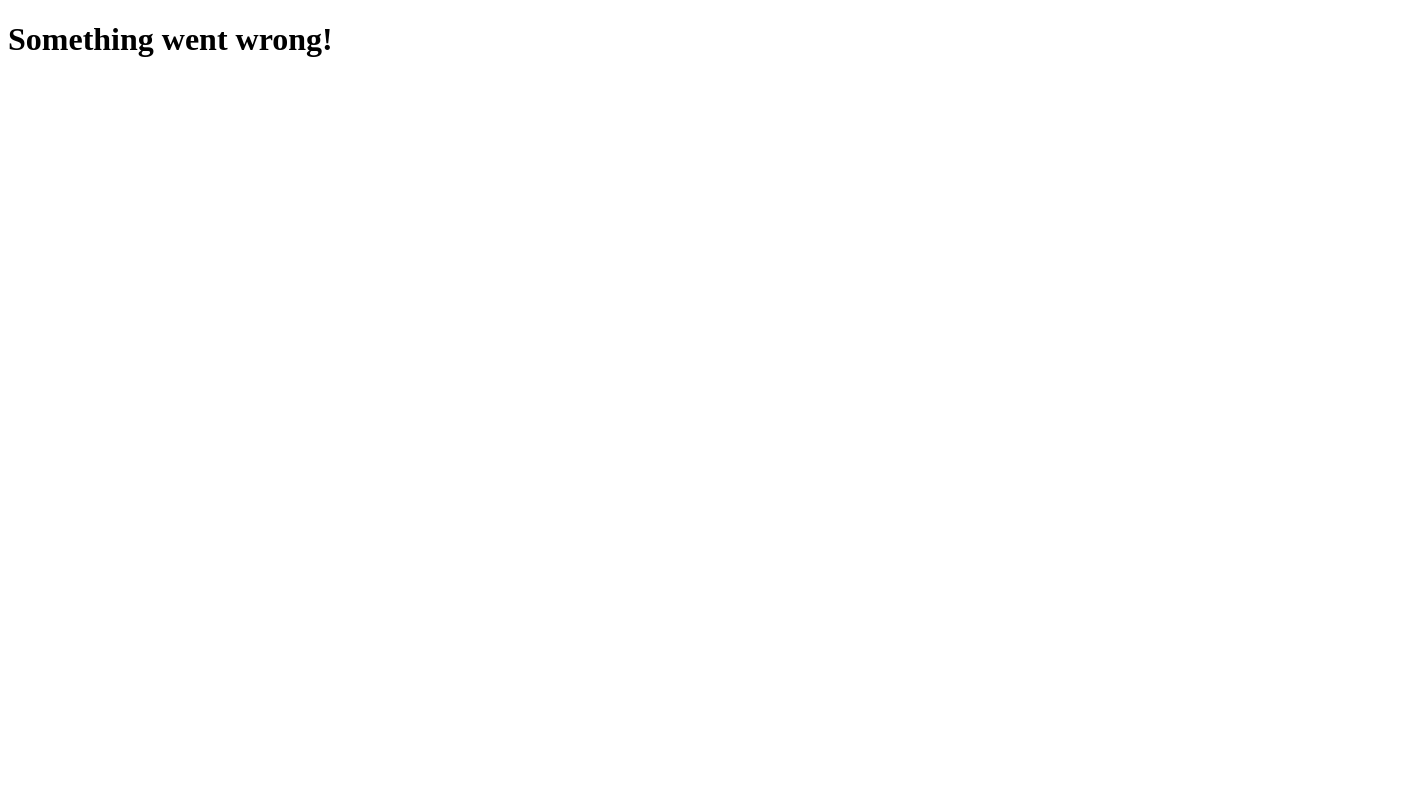
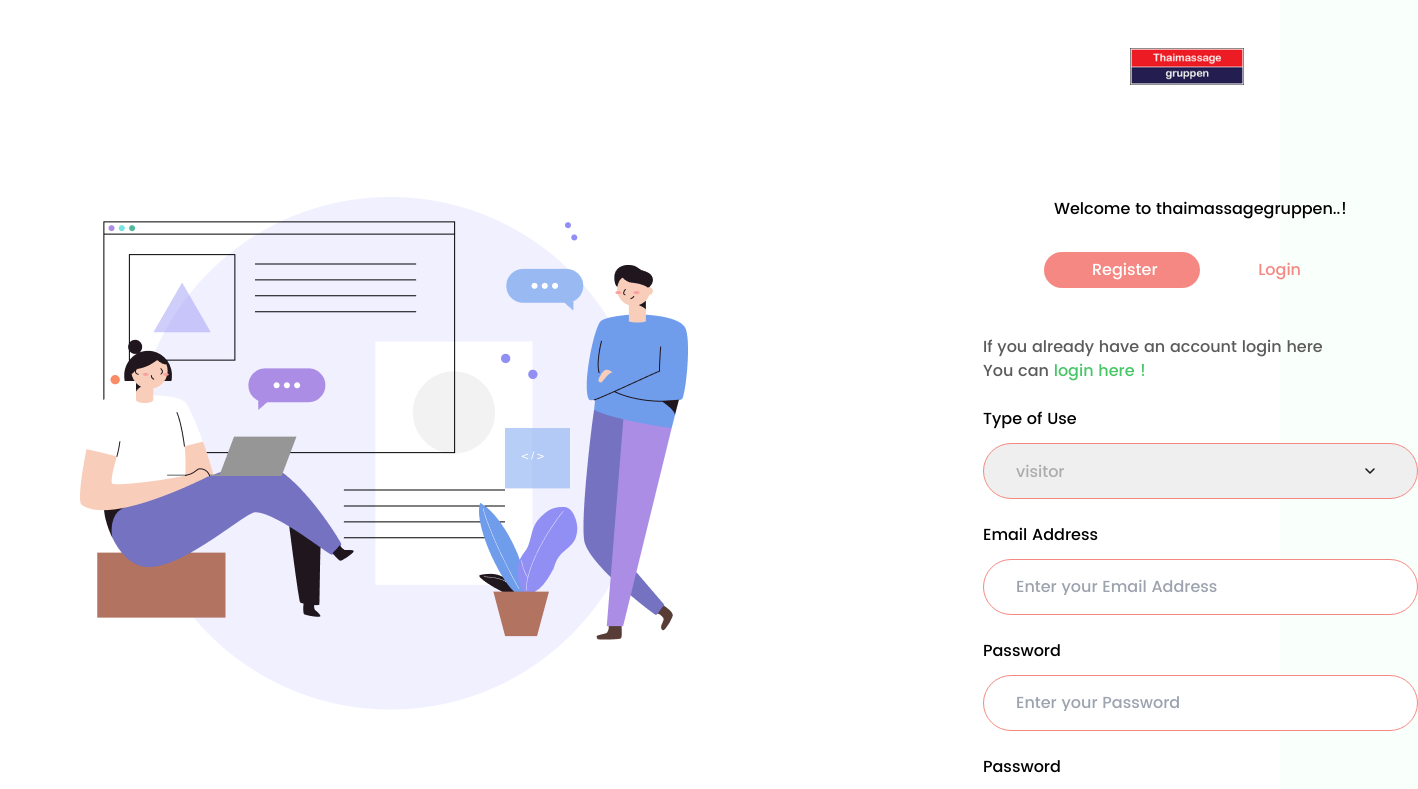
Before and after one commit to aliakbarzn/hooman, a Next.js app: page /en/register in a window 1280 px wide. Before the commit this address had no page. Shown: the top 789 px of the page, 1418 px wide, since content can reach past the window. Built offline with nearby package versions, Linux system fonts and the light colour scheme.

Commit message:
feat : add login && register page

```diff
--- /dev/null
+++ b/src/app/[locale]/(auth)/register/page.tsx
@@ -0,0 +1,8 @@
+import Auth from '@/sections/auth'
+import React from 'react'
+
+export default function RegisterPage() {
+  return (
+    <Auth isSignin={true}/>
+  )
+}
--- /dev/null
+++ b/src/app/[locale]/(auth)/signin/page.tsx
@@ -0,0 +1,8 @@
+import Auth from '@/sections/auth'
+import React from 'react'
+
+export default function SignInPage() {
+  return (
+    <Auth isSignin={false}/>
+  )
+}
--- a/src/components/client-provider.tsx
+++ b/src/components/client-provider.tsx
@@ -4,17 +4,15 @@ import Menu from '@/sections/home/header/menu'
 import { usePathname } from 'next/navigation'
 import React from 'react'
 
-export default function ClientProvider({children}:{children:React.ReactNode}) {
-    const route = usePathname()
-    const lang = route.split('/')
-    if(route==`/${lang[1]}/auth`){
-        return(<>{children}</>)
-    }
-    return(
+export default function ClientProvider({ children }: { children: React.ReactNode }) {
+    const path = usePathname().split('/')
+    const isAuthPage = ['signin', 'register'].includes(path[2])
+
+    return isAuthPage ? children : (
         <>
-        <Menu/>
-          {children}
-        <Footer />
+            <Menu />
+            {children}
+            <Footer />
         </>
     )
 }
--- a/src/sections/auth/index.tsx
+++ b/src/sections/auth/index.tsx
@@ -6,10 +6,11 @@ import indexImage from '@/assets/images/register-page/register-image.png'
 import { TickIcon } from '@/assets/icons'
 import SignIn from './signin'
 import Register from './register'
+import { Link } from '@/navigation'
 
-const AuthIndex = () => {
-	const [isRegister, setIsRegister] = useState(true);
-
+const Auth = ({isSignin}:{isSignin:boolean}) => {
+	const [isRegister, setIsRegister] = useState(isSignin);
+	console.log(isRegister)
 	return (
 		<div className='bg-white sm:px-0 sm:py-0 px-9 py-4'>
 			{/* icon section */}
@@ -47,16 +48,19 @@ const AuthIndex = () => {
 						<p className='text-base font-normal'>Welcome to thaimassagegruppen..!</p>
 						{/* Toggle --------------- */}
 						<div
-							className={`relative flex items-center justify-between w-[329px] h-[50px] rounded-[33px] px-2 py-2 cursor-pointer transition-colors duration-300 ${isRegister ? "bg-[#FFF4F2]" : "bg-[#F7FFEF]"}`}
-							onClick={() => setIsRegister(!isRegister)}
+							className={`relative flex items-center justify-between w-[329px] h-[50px] rounded-[33px] px-2 py-2 cursor-pointer transition-colors duration-300 "bg-[#FFF4F2]"`}
 						>
 							<div
-								className={`absolute z-10 flex items-center justify-center w-[156px] h-9 rounded-full text-white font-semibold transition-transform duration-300 ${isRegister ? "bg-[#F58882] translate-x-0" : "bg-[#47C666] translate-x-full"
+								className={`absolute z-0 flex items-center justify-center w-[156px] h-9 rounded-full text-white font-semibold transition-transform duration-300 ${isRegister ? "bg-[#F58882] translate-x-0" : "bg-[#47C666] translate-x-full"
 									}`}
 							>
 							</div>
-							<p className={`ml-12 z-20 transition-colors duration-300 ${isRegister ? 'text-white' : 'text-[#47C666]'}`}>Register</p>
-							<p className={`mr-14 z-20 transition-colors duration-300 ${isRegister ? 'text-[#F58882]' : 'text-white'}`}>Login</p>
+							<Link className='z-10' href='/register'>
+							<p className={`ml-12 z-1 transition-colors duration-300 ${isRegister ? 'text-white' : 'text-[#47C666]'}`}>Register</p>
+							</Link>
+							<Link className='z-10' href='/signin'>
+							<p className={`mr-14 transition-colors duration-300 ${isRegister ? 'text-[#F58882]' : 'text-white'}`}>Login</p>
+							</Link>
 						</div>
 					</div>
 					{isRegister ? <Register /> : <SignIn />}
@@ -66,4 +70,4 @@ const AuthIndex = () => {
 	)
 }
 
-export default AuthIndex
+export default Auth
--- a/src/sections/home/header/menu/index.tsx
+++ b/src/sections/home/header/menu/index.tsx
@@ -34,12 +34,12 @@ export default function Menu() {
             </>
           )}
           <div>
-            <Link href="/auth">
+            <Link href="/signin">
               <button className="px-4 rounded-lg mr-3 py-2 bg-green">
                 Sign in
               </button>
             </Link>
-            <Link href="/">
+            <Link href="/register">
               <button className="px-4 rounded-lg py-2 bg-pink">Register</button>
             </Link>
           </div>
```
Also changed, not shown: src/app/[locale]/auth/page.tsx (deleted, +0 -8 lines).
